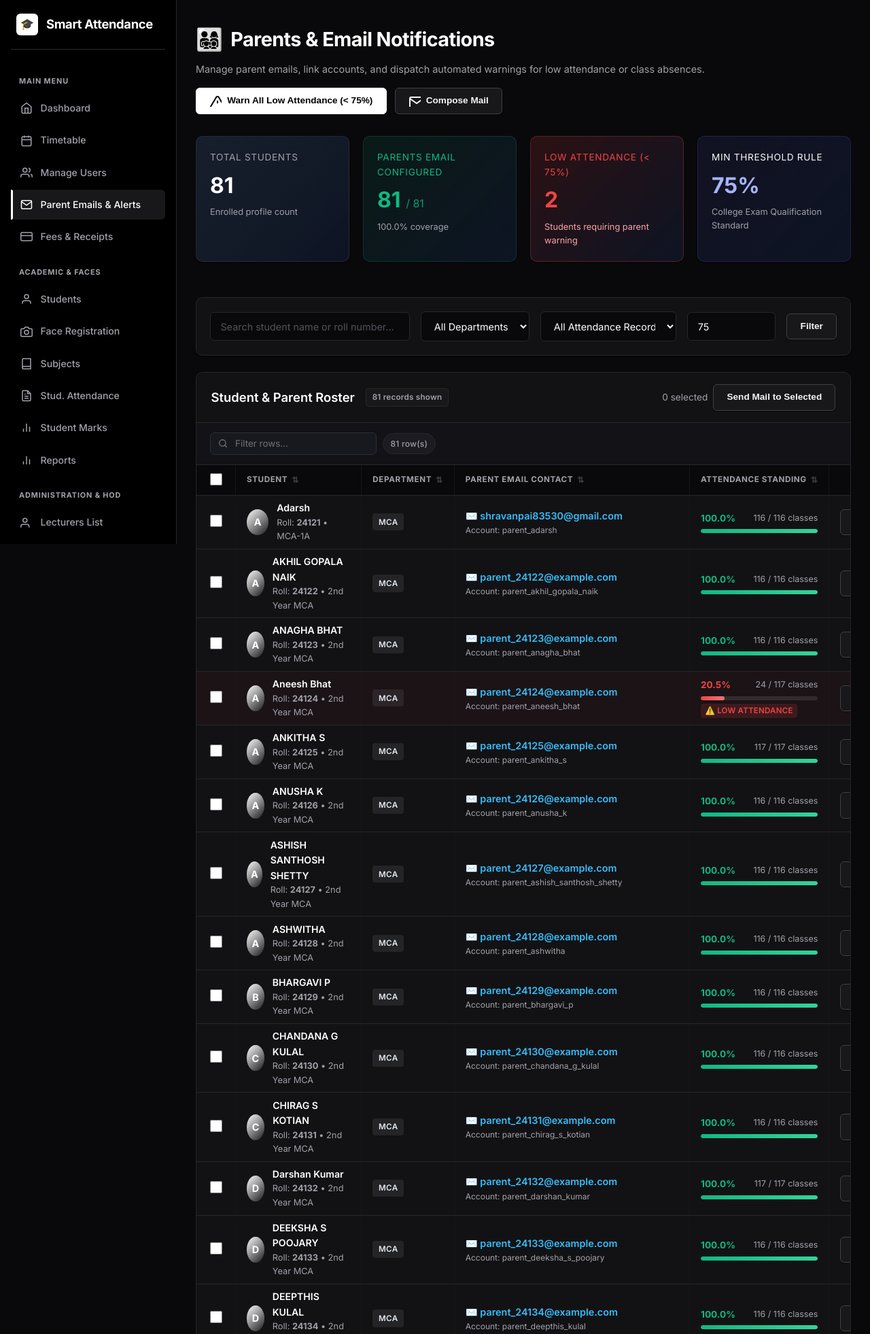
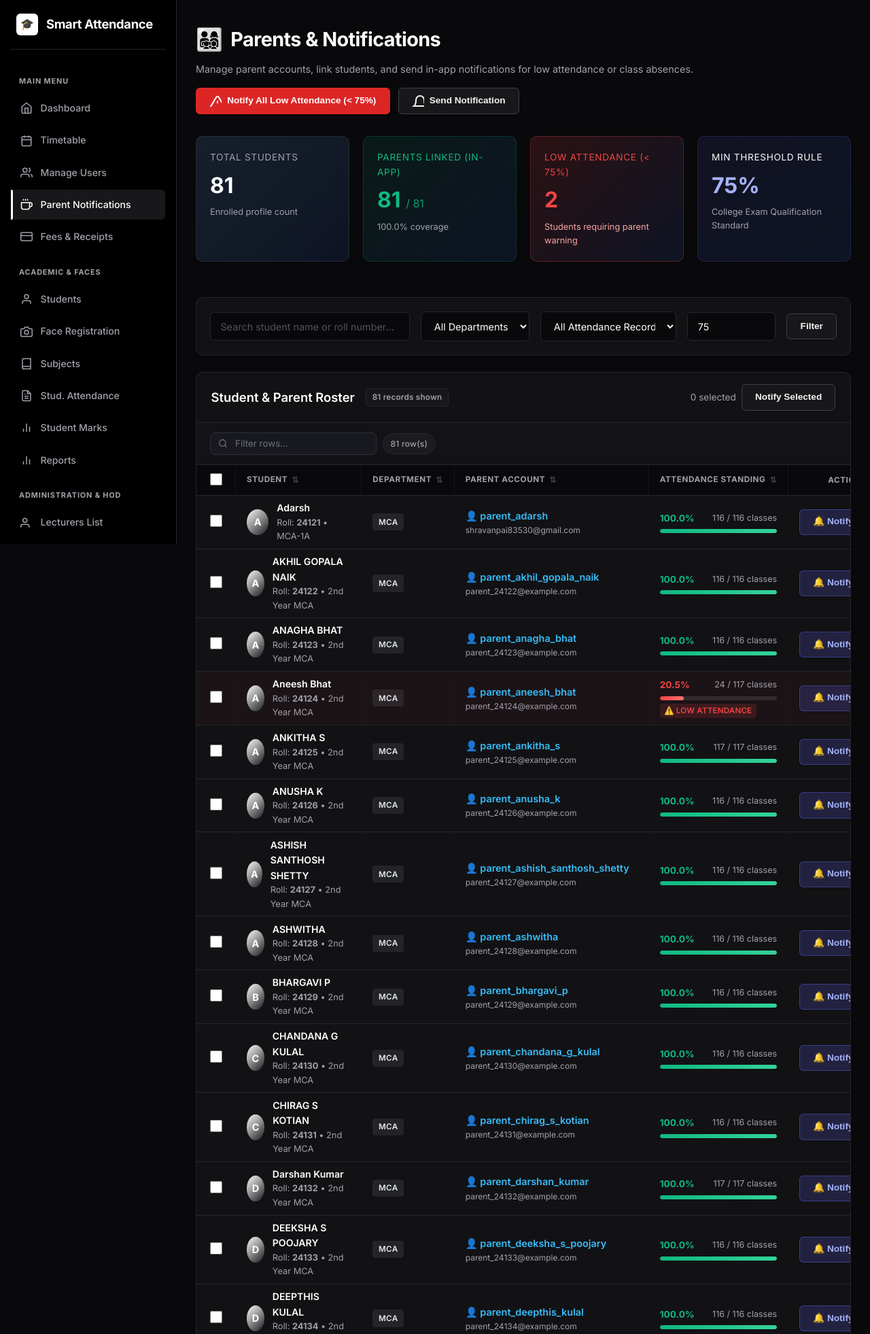
Before and after one commit to ShArAvaNPai/face-recognition, a Flask app: page /admin/parents in a window 1280 px wide. Shown: the top 1962 px of the page at 68% size. Run offline with Flask 3, Linux system fonts and the light colour scheme; a user stored in the database is signed in.

Commit message:
feat: add parent portal and notification features

```diff
--- a/app.py
+++ b/app.py
@@ -15,6 +15,9 @@
 """
 from flask import Flask, render_template, send_from_directory
 from flask_login import current_user
+from dotenv import load_dotenv
+
+load_dotenv()  # Load .env file (MAIL_PASSWORD, etc.)
 
 from config import Config
 from extensions import db, login_manager, mail
@@ -148,6 +151,16 @@
                     db.session.execute(text("ALTER TABLE timetable_claims ADD COLUMN created_at DATETIME"))
                     db.session.commit()
 
+            # Migrate notifications table
+            if inspector.has_table('notifications'):
+                notif_cols = [c['name'] for c in inspector.get_columns('notifications')]
+                if 'title' not in notif_cols:
+                    db.session.execute(text("ALTER TABLE notifications ADD COLUMN title VARCHAR(120)"))
+                    db.session.commit()
+                if 'category' not in notif_cols:
+                    db.session.execute(text("ALTER TABLE notifications ADD COLUMN category VARCHAR(30)"))
+                    db.session.commit()
+
         except Exception as ex:
             print(f"[migration] Note on schema check: {ex}")
         _seed_admin(app)
--- a/models.py
+++ b/models.py
@@ -345,7 +345,9 @@
     id = db.Column(db.Integer, primary_key=True)
     user_id = db.Column(db.Integer, db.ForeignKey("users.id"), nullable=False)
     user = db.relationship("User", foreign_keys=[user_id], backref=db.backref("notifications", cascade="all, delete-orphan"))
-    message = db.Column(db.String(255), nullable=False)
+    title = db.Column(db.String(120), nullable=True)          # short heading (parent alerts etc.)
+    message = db.Column(db.String(512), nullable=False)
+    category = db.Column(db.String(30), nullable=True)        # 'attendance','absence','fees','marks','general'
     is_read = db.Column(db.Boolean, default=False)
     created_at = db.Column(db.DateTime, default=datetime.utcnow)
     action_url = db.Column(db.String(255), nullable=True)
--- a/requirements.txt
+++ b/requirements.txt
@@ -6,3 +6,4 @@
 gunicorn
 requests
 Flask-Mail
+python-dotenv
--- a/templates/admin/parents.html
+++ b/templates/admin/parents.html
@@ -1,22 +1,22 @@
 {% extends "base.html" %}
-{% block title %}Parents & Attendance Email Alerts{% endblock %}
+{% block title %}Parents & Notification Alerts{% endblock %}
 
 {% block content %}
 <div style="display:flex; justify-content:space-between; align-items:flex-start; margin-bottom: 2rem; flex-wrap:wrap; gap:1rem;">
   <div>
     <h1 style="display:flex; align-items:center; gap:0.75rem;">
-      <span style="font-size:2rem;">👨‍👩‍👧‍👦</span> Parents & Email Notifications
+      <span style="font-size:2rem;">👨‍👩‍👧‍👦</span> Parents &amp; Notifications
     </h1>
-    <p class="subtitle" style="margin-bottom:0;">Manage parent emails, link accounts, and dispatch automated warnings for low attendance or class absences.</p>
+    <p class="subtitle" style="margin-bottom:0;">Manage parent accounts, link students, and send in-app notifications for low attendance or class absences.</p>
   </div>
   <div style="display:flex; gap:0.75rem; flex-wrap:wrap;">
-    <button type="button" class="btn" onclick="openSendMailModal('all_low')" style="background:linear-gradient(135deg, #ef4444, #dc2626); color:white;">
+    <button type="button" class="btn btn-danger" onclick="openSendMailModal('all_low')">
       <svg width="18" height="18" fill="none" stroke="currentColor" stroke-width="2"><path d="M10.29 3.86L1.82 18a2 2 0 0 0 1.71 3h16.94a2 2 0 0 0 1.71-3L13.71 3.86a2 2 0 0 0-3.42 0z"></path><line x1="12" y1="9" x2="12" y2="13"></line><line x1="12" y1="17" x2="12.01" y2="17"></line></svg>
-      Warn All Low Attendance (< {{ threshold }}%)
+      Notify All Low Attendance (&lt; {{ threshold }}%)
     </button>
     <button type="button" class="btn btn-secondary" onclick="openSendMailModal('selected')">
-      <svg width="18" height="18" fill="none" stroke="currentColor" stroke-width="2"><path d="M4 4h16c1.1 0 2 .9 2 2v12c0 1.1-.9 2-2 2H4c-1.1 0-2-.9-2-2V6c0-1.1.9-2 2-2z"></path><polyline points="22,6 12,13 2,6"></polyline></svg>
-      Compose Mail
+      <svg width="18" height="18" fill="none" stroke="currentColor" stroke-width="2"><path d="M18 8A6 6 0 0 0 6 8c0 7-3 9-3 9h18s-3-2-3-9"></path><path d="M13.73 21a2 2 0 0 1-3.46 0"></path></svg>
+      Send Notification
     </button>
   </div>
 </div>
@@ -30,7 +30,7 @@
   </div>
 
   <div class="card" style="padding:1.25rem; background:linear-gradient(135deg, rgba(16,185,129,0.1), rgba(15,23,42,0.8)); border:1px solid rgba(16,185,129,0.2);">
-    <div style="font-size:0.85rem; color:#10b981; text-transform:uppercase; letter-spacing:0.05em;">Parents Email Configured</div>
+    <div style="font-size:0.85rem; color:#10b981; text-transform:uppercase; letter-spacing:0.05em;">Parents Linked (In-App)</div>
     <div style="font-size:2rem; font-weight:700; color:#10b981; margin-top:0.25rem;">
       {{ total_parents_configured }} <span style="font-size:1rem; font-weight:normal; opacity:0.8;">/ {{ total_students }}</span>
     </div>
@@ -98,7 +98,7 @@
       </div>
       <div style="display:flex; gap:0.5rem; align-items:center;">
         <span id="selected-count-label" class="muted" style="font-size:0.85rem;">0 selected</span>
-        <button type="button" class="btn btn-sm btn-secondary" onclick="openSendMailModal('selected')">Send Mail to Selected</button>
+        <button type="button" class="btn btn-sm btn-secondary" onclick="openSendMailModal('selected')">Notify Selected</button>
       </div>
     </div>
 
@@ -111,7 +111,7 @@
             </th>
             <th>Student</th>
             <th>Department</th>
-            <th>Parent Email Contact</th>
+            <th>Parent Account</th>
             <th>Attendance Standing</th>
             <th style="text-align:right;">Actions</th>
           </tr>
@@ -144,13 +144,13 @@
               {% if item.parent_email %}
                 <div style="display:flex; flex-direction:column;">
                   <span style="font-weight:600; color:#38bdf8; font-size:0.9rem; display:flex; align-items:center; gap:0.3rem;">
-                    ✉️ {{ item.parent_email }}
+                    👤 {{ item.parent.username if item.parent else '—' }}
                   </span>
-                  <span style="font-size:0.75rem; color:var(--text-muted);">Account: {{ item.parent.username }}</span>
+                  <span style="font-size:0.75rem; color:var(--text-muted);">{{ item.parent_email }}</span>
                 </div>
               {% else %}
                 <span class="badge badge-muted" style="color:#f59e0b; border-color:rgba(245,158,11,0.3); background:rgba(245,158,11,0.08);">
-                  ⚠️ Email Not Added
+                  ⚠️ No Parent Account
                 </span>
               {% endif %}
             </td>
@@ -174,13 +174,9 @@
             </td>
             <td style="text-align:right;">
               <div style="display:flex; gap:0.4rem; justify-content:flex-end;">
-                <button type="button" class="btn btn-sm btn-secondary" onclick="openEditParentModal('{{ s.id }}', '{{ s.name|e }}', '{{ s.roll_number|e }}', '{{ (item.parent_email or '')|e }}')" title="Set or update Parent Email">
-
-                  ✏️ Parent Mail
-                </button>
                 {% if item.parent_email %}
-                  <button type="button" class="btn btn-sm" style="background:rgba(99,102,241,0.2); color:#a5b4fc; border:1px solid rgba(99,102,241,0.4);" onclick="sendSingleStudentMail('{{ s.id }}')" title="Compose Email for this Parent">
-                    📧 Notify
+                  <button type="button" class="btn btn-sm" style="background:rgba(99,102,241,0.2) !important; color:#a5b4fc !important; border:1px solid rgba(99,102,241,0.4) !important;" onclick="sendSingleStudentMail('{{ s.id }}')" title="Send notification to this parent">
+                    🔔 Notify
                   </button>
                 {% endif %}
               </div>
@@ -198,48 +194,48 @@
     </div>
   </div>
 
-  <!-- Modal: Compose & Send Email -->
+  <!-- Modal: Send Notification -->
   <div id="send-mail-modal" class="modal-backdrop" style="display:none; position:fixed; top:0; left:0; right:0; bottom:0; background:rgba(0,0,0,0.7); z-index:999; align-items:center; justify-content:center;">
     <div class="card" style="max-width:650px; width:90%; max-height:90vh; overflow-y:auto; padding:2rem; position:relative; box-shadow:0 20px 25px -5px rgba(0,0,0,0.5);">
       <button type="button" onclick="closeSendMailModal()" style="position:absolute; top:1.25rem; right:1.25rem; background:none; border:none; color:var(--text-muted); font-size:1.5rem; cursor:pointer;">&times;</button>
 
       <div style="margin-bottom:1.5rem;">
         <h2 style="margin:0 0 0.25rem 0; display:flex; align-items:center; gap:0.5rem;">
-          <span>📧</span> Dispatch Parent Email Alerts
+          <span>🔔</span> Send Parent Notification
         </h2>
-        <p class="subtitle" style="margin:0;">Select notification mode and customize message content.</p>
+        <p class="subtitle" style="margin:0;">Select notification type and customize the message. It will appear in the parent's notification panel.</p>
       </div>
 
       <!-- Scope Selector -->
       <div style="background:var(--bg-lighter, rgba(255,255,255,0.03)); border:1px solid var(--border); border-radius:8px; padding:1rem; margin-bottom:1.25rem;">
-        <label style="font-weight:600; color:#fff; display:block; margin-bottom:0.5rem;">Recipient Scope:</label>
-        <div style="display:flex; flex-direction:column; gap:0.5rem;">
-          <label style="display:flex; align-items:center; gap:0.5rem; cursor:pointer;">
-            <input type="radio" name="target_scope" value="selected" id="scope-selected" checked style="accent-color:var(--primary);">
-            <span>Selected Students (<strong id="modal-selected-count">0</strong> selected in table)</span>
+        <label style="font-weight:600; color:#fff; display:block; margin-bottom:0.75rem;">RECIPIENT SCOPE:</label>
+        <div style="display:flex; flex-direction:column; gap:0.75rem;">
+          <label style="display:flex; align-items:center; gap:0.75rem; cursor:pointer; flex-wrap:nowrap; margin:0; text-align:left;">
+            <input type="radio" name="target_scope" value="selected" id="scope-selected" checked style="accent-color:var(--primary); width:18px; height:18px; flex-shrink:0; margin:0;">
+            <span style="font-size:0.9rem; font-weight:500; color:#fff;">Selected Students (<strong id="modal-selected-count">0</strong> selected in table)</span>
           </label>
-          <label style="display:flex; align-items:center; gap:0.5rem; cursor:pointer;">
-            <input type="radio" name="target_scope" value="all_low" id="scope-low" style="accent-color:var(--primary);">
-            <span>All Low Attendance Students (< {{ threshold }}%) [<strong>{{ low_attendance_count }}</strong> students]</span>
+          <label style="display:flex; align-items:center; gap:0.75rem; cursor:pointer; flex-wrap:nowrap; margin:0; text-align:left;">
+            <input type="radio" name="target_scope" value="all_low" id="scope-low" style="accent-color:var(--primary); width:18px; height:18px; flex-shrink:0; margin:0;">
+            <span style="font-size:0.9rem; font-weight:500; color:#fff;">All Low Attendance Students (&lt; {{ threshold }}%) [<strong>{{ low_attendance_count }}</strong> students]</span>
           </label>
-          <label style="display:flex; align-items:center; gap:0.5rem; cursor:pointer;">
-            <input type="radio" name="target_scope" value="all" id="scope-all" style="accent-color:var(--primary);">
-            <span>All Enrolled Students [<strong>{{ total_students }}</strong> students]</span>
+          <label style="display:flex; align-items:center; gap:0.75rem; cursor:pointer; flex-wrap:nowrap; margin:0; text-align:left;">
+            <input type="radio" name="target_scope" value="all" id="scope-all" style="accent-color:var(--primary); width:18px; height:18px; flex-shrink:0; margin:0;">
+            <span style="font-size:0.9rem; font-weight:500; color:#fff;">All Enrolled Students [<strong>{{ total_students }}</strong> students]</span>
           </label>
         </div>
       </div>
 
-      <!-- Mail Type Selector -->
-      <label style="font-weight:600; color:#fff; display:block; margin-bottom:0.5rem;">Email Category:</label>
+      <!-- Notification Type Selector -->
+      <label style="font-weight:600; color:#fff; display:block; margin-bottom:0.5rem;">Notification Type:</label>
       <div style="display:grid; grid-template-columns:1fr 1fr 1fr; gap:0.5rem; margin-bottom:1.25rem;">
-        <button type="button" class="btn mail-type-btn active" id="btn-type-low" onclick="selectMailType('low_attendance')" style="background:rgba(239,68,68,0.2); border:1px solid #ef4444; color:#ef4444; font-size:0.85rem;">
+        <button type="button" class="btn mail-type-btn active" id="btn-type-low" onclick="selectMailType('low_attendance')" style="background:rgba(239,68,68,0.2) !important; border:1px solid #ef4444 !important; color:#ef4444 !important; font-size:0.85rem;">
           ⚠️ Low Attendance Warning
         </button>
-        <button type="button" class="btn mail-type-btn" id="btn-type-absent" onclick="selectMailType('absence')" style="background:rgba(255,255,255,0.05); border:1px solid var(--border); color:var(--text-muted); font-size:0.85rem;">
+        <button type="button" class="btn mail-type-btn" id="btn-type-absent" onclick="selectMailType('absence')" style="background:rgba(255,255,255,0.05) !important; border:1px solid var(--border) !important; color:var(--text-muted) !important; font-size:0.85rem;">
           🚨 Class Absence Notice
         </button>
-        <button type="button" class="btn mail-type-btn" id="btn-type-custom" onclick="selectMailType('custom')" style="background:rgba(255,255,255,0.05); border:1px solid var(--border); color:var(--text-muted); font-size:0.85rem;">
-          📩 Custom Direct Mail
+        <button type="button" class="btn mail-type-btn" id="btn-type-custom" onclick="selectMailType('custom')" style="background:rgba(255,255,255,0.05) !important; border:1px solid var(--border) !important; color:var(--text-muted) !important; font-size:0.85rem;">
+          📩 Custom Message
         </button>
       </div>
       <input type="hidden" name="mail_type" id="input-mail-type" value="low_attendance">
@@ -254,7 +250,7 @@
       </div>
 
       <!-- Subject & Body Form -->
-      <label>Email Subject Line <span class="muted" style="font-weight:normal; font-size:0.8rem;">(Leave blank for default)</span></label>
+      <label>Notification Title <span class="muted" style="font-weight:normal; font-size:0.8rem;">(Leave blank for default)</span></label>
       <input type="text" name="subject" id="mail-subject-input" placeholder="e.g. Low Attendance Warning Notice" style="margin-bottom:1rem;">
 
       <label>Message Content / Admin Note</label>
@@ -263,7 +259,7 @@
       <div style="display:flex; justify-content:flex-end; gap:0.75rem;">
         <button type="button" class="btn btn-secondary" onclick="closeSendMailModal()">Cancel</button>
         <button type="submit" class="btn" style="background:linear-gradient(135deg, var(--primary), var(--secondary));">
-          🚀 Dispatch Emails Now
+          🔔 Send Notification
         </button>
       </div>
     </div>
@@ -350,27 +346,27 @@
     const subjInput = document.getElementById('mail-subject-input');
 
     [btnLow, btnAbsent, btnCustom].forEach(btn => {
-      btn.style.background = 'rgba(255,255,255,0.05)';
-      btn.style.borderColor = 'var(--border)';
-      btn.style.color = 'var(--text-muted)';
+      btn.style.setProperty('background', 'rgba(255,255,255,0.05)', 'important');
+      btn.style.setProperty('border-color', 'var(--border)', 'important');
+      btn.style.setProperty('color', 'var(--text-muted)', 'important');
     });
 
     if (type === 'low_attendance') {
-      btnLow.style.background = 'rgba(239,68,68,0.2)';
-      btnLow.style.borderColor = '#ef4444';
-      btnLow.style.color = '#ef4444';
+      btnLow.style.setProperty('background', 'rgba(239,68,68,0.2)', 'important');
+      btnLow.style.setProperty('border-color', '#ef4444', 'important');
+      btnLow.style.setProperty('color', '#ef4444', 'important');
       absenceFields.style.display = 'none';
       subjInput.placeholder = 'e.g. Low Attendance Warning Notice';
     } else if (type === 'absence') {
-      btnAbsent.style.background = 'rgba(249,115,22,0.2)';
-      btnAbsent.style.borderColor = '#f97316';
-      btnAbsent.style.color = '#f97316';
+      btnAbsent.style.setProperty('background', 'rgba(249,115,22,0.2)', 'important');
+      btnAbsent.style.setProperty('border-color', '#f97316', 'important');
+      btnAbsent.style.setProperty('color', '#f97316', 'important');
       absenceFields.style.display = 'block';
       subjInput.placeholder = 'e.g. Absence Alert Notice';
     } else if (type === 'custom') {
-      btnCustom.style.background = 'rgba(99,102,241,0.2)';
-      btnCustom.style.borderColor = '#6366f1';
-      btnCustom.style.color = '#a5b4fc';
+      btnCustom.style.setProperty('background', 'rgba(99,102,241,0.2)', 'important');
+      btnCustom.style.setProperty('border-color', '#6366f1', 'important');
+      btnCustom.style.setProperty('color', '#a5b4fc', 'important');
       absenceFields.style.display = 'none';
       subjInput.placeholder = 'e.g. Important Notice from Administration';
     }
--- a/templates/base.html
+++ b/templates/base.html
@@ -60,8 +60,8 @@
             <span>Manage Users</span>
           </a>
           <a href="{{ url_for('admin.manage_parents') }}" class="nav-item{% if request.endpoint == 'admin.manage_parents' %} active{% endif %}">
-            <svg viewBox="0 0 24 24" width="18" height="18" fill="none" stroke="currentColor" stroke-width="2"><path d="M4 4h16c1.1 0 2 .9 2 2v12c0 1.1-.9 2-2 2H4c-1.1 0-2-.9-2-2V6c0-1.1.9-2 2-2z"></path><polyline points="22,6 12,13 2,6"></polyline></svg>
-            <span>Parent Emails & Alerts</span>
+            <svg viewBox="0 0 24 24" width="18" height="18" fill="none" stroke="currentColor" stroke-width="2"><path d="M18 8h1a4 4 0 0 1 0 8h-1"></path><path d="M2 8h16v9a4 4 0 0 1-4 4H6a4 4 0 0 1-4-4V8z"></path><line x1="6" y1="1" x2="6" y2="4"></line><line x1="10" y1="1" x2="10" y2="4"></line><line x1="14" y1="1" x2="14" y2="4"></line></svg>
+            <span>Parent Notifications</span>
           </a>
           <a href="{{ url_for('admin.manage_fees') }}" class="nav-item{% if request.endpoint == 'admin.manage_fees' %} active{% endif %}">
             <svg viewBox="0 0 24 24" width="18" height="18" fill="none" stroke="currentColor" stroke-width="2"><rect x="1" y="4" width="22" height="16" rx="2" ry="2"></rect><line x1="1" y1="10" x2="23" y2="10"></line></svg>
@@ -124,6 +124,10 @@
             <span>Medical Certificates</span>
           </a>
           {% endif %}
+          <a href="{{ url_for('admin.manage_parents') }}" class="nav-item{% if request.endpoint == 'admin.manage_parents' %} active{% endif %}">
+            <svg viewBox="0 0 24 24" width="18" height="18" fill="none" stroke="currentColor" stroke-width="2"><path d="M18 8h1a4 4 0 0 1 0 8h-1"></path><path d="M2 8h16v9a4 4 0 0 1-4 4H6a4 4 0 0 1-4-4V8z"></path><line x1="6" y1="1" x2="6" y2="4"></line><line x1="10" y1="1" x2="10" y2="4"></line><line x1="14" y1="1" x2="14" y2="4"></line></svg>
+            <span>Parent Notifications</span>
+          </a>
           <a href="{{ url_for('admin.manage_timetable') }}" class="nav-item">
             <svg viewBox="0 0 24 24" width="18" height="18" fill="none" stroke="currentColor" stroke-width="2"><path d="M12 20h9"></path><path d="M16.5 3.5a2.121 2.121 0 0 1 3 3L7 19l-4 1 1-4L16.5 3.5z"></path></svg>
             <span>Manage Timetable</span>
@@ -193,6 +197,16 @@
           <a href="{{ url_for('parents.dashboard') }}" class="nav-item">
             <svg viewBox="0 0 24 24" width="18" height="18" fill="none" stroke="currentColor" stroke-width="2"><path d="M3 9l9-7 9 7v11a2 2 0 0 1-2 2H5a2 2 0 0 1-2-2z"></path></svg>
             <span>Dashboard</span>
+          </a>
+          <a href="{{ url_for('parents.notifications') }}" class="nav-item{% if request.endpoint == 'parents.notifications' %} active{% endif %}" style="position:relative;">
+            <svg viewBox="0 0 24 24" width="18" height="18" fill="none" stroke="currentColor" stroke-width="2"><path d="M18 8A6 6 0 0 0 6 8c0 7-3 9-3 9h18s-3-2-3-9"></path><path d="M13.73 21a2 2 0 0 1-3.46 0"></path></svg>
+            <span>Notifications</span>
+            {% if unread_notifications_count > 0 %}
+            <span style="position:absolute; right:0.75rem; top:50%; transform:translateY(-50%);
+                         background:#ef4444; color:#fff; border-radius:999px;
+                         font-size:0.65rem; font-weight:700; padding:0.1rem 0.4rem;
+                         min-width:18px; text-align:center; line-height:1.5;">{{ unread_notifications_count }}</span>
+            {% endif %}
           </a>
           <a href="{{ url_for('parents.attendance') }}" class="nav-item">
             <svg viewBox="0 0 24 24" width="18" height="18" fill="none" stroke="currentColor" stroke-width="2"><path d="M14 2H6a2 2 0 0 0-2 2v16a2 2 0 0 0 2 2h12a2 2 0 0 0 2-2V8z"></path></svg>
@@ -266,16 +280,28 @@
             <h3 style="margin:0; color: #60a5fa; font-size:1rem; display:flex; align-items:center; gap:6px;">
               🔔 Notifications ({{ unread_notifications_count }})
             </h3>
+            {% if current_user.role == 'parent' %}
+            <a href="{{ url_for('parents.notifications') }}" style="font-size:0.78rem; color:#60a5fa;">View all →</a>
+            {% endif %}
           </div>
           <ul style="list-style: none; padding-left: 0; margin-bottom: 0;">
-            {% for notif in user_notifications %}
-              <li style="margin-top: 0.5rem; padding-bottom: 0.5rem; border-bottom: 1px solid rgba(255, 255, 255, 0.08); display:flex; justify-content:space-between; align-items:center; flex-wrap:wrap; gap:0.5rem;">
-                <span style="font-size: 0.88rem; color: #f1f5f9;">{{ notif.message }}</span>
-                <div style="display: flex; gap: 0.5rem;">
+            {% for notif in user_notifications[:5] %}
+              <li style="margin-top: 0.5rem; padding-bottom: 0.5rem; border-bottom: 1px solid rgba(255, 255, 255, 0.08); display:flex; justify-content:space-between; align-items:flex-start; flex-wrap:wrap; gap:0.5rem;">
+                <div style="flex:1; min-width:0;">
+                  {% if notif.title %}
+                  <div style="font-size:0.8rem; font-weight:600; color:#a5b4fc; margin-bottom:2px;">{{ notif.title }}</div>
+                  {% endif %}
+                  <span style="font-size: 0.88rem; color: #f1f5f9;">{{ notif.message[:120] }}{% if notif.message|length > 120 %}…{% endif %}</span>
+                </div>
+                <div style="display: flex; gap: 0.5rem; flex-shrink:0;">
                   {% if notif.claim_id and notif.claim and notif.claim.status == 'pending' and current_user.id != notif.claim.claimed_by_id %}
                     <a href="{{ url_for('dashboard.handle_notification', notif_id=notif.id, action='accept') }}" class="btn btn-sm" style="background-color: #10b981; border:none; padding: 0.2rem 0.5rem; font-size: 0.75rem;">Accept</a>
                     <a href="{{ url_for('dashboard.handle_notification', notif_id=notif.id, action='report') }}" class="btn btn-sm btn-secondary" style="padding: 0.2rem 0.5rem; font-size: 0.75rem;">Report</a>
                     <a href="{{ url_for('dashboard.handle_notification', notif_id=notif.id, action='reject') }}" class="btn btn-sm btn-secondary" style="padding: 0.2rem 0.5rem; font-size: 0.75rem; background-color: rgba(239, 68, 68, 0.1); color: #ef4444;">Reject</a>
+                  {% elif current_user.role == 'parent' %}
+                    <form method="post" action="{{ url_for('parents.mark_notification_read', notif_id=notif.id) }}" style="margin:0;">
+                      <button class="btn btn-sm btn-secondary" style="padding: 0.2rem 0.5rem; font-size: 0.75rem;">✓ Read</button>
+                    </form>
                   {% else %}
                     <a href="{{ url_for('dashboard.handle_notification', notif_id=notif.id, action='read') }}" class="btn btn-sm btn-secondary" style="padding: 0.2rem 0.5rem; font-size: 0.75rem;">Mark Read</a>
                   {% endif %}
```
Also changed, not shown: blueprints/admin.py (+26 -52 lines), blueprints/attendance.py (+6 -12 lines), blueprints/parents.py (+42 -0 lines), config.py (+6 -6 lines), templates/parents/dashboard.html (+30 -0 lines), templates/parents/notifications.html (added, +116 -0 lines), utils/notifications.py (added, +55 -0 lines), attendance.db, 1 other file.
